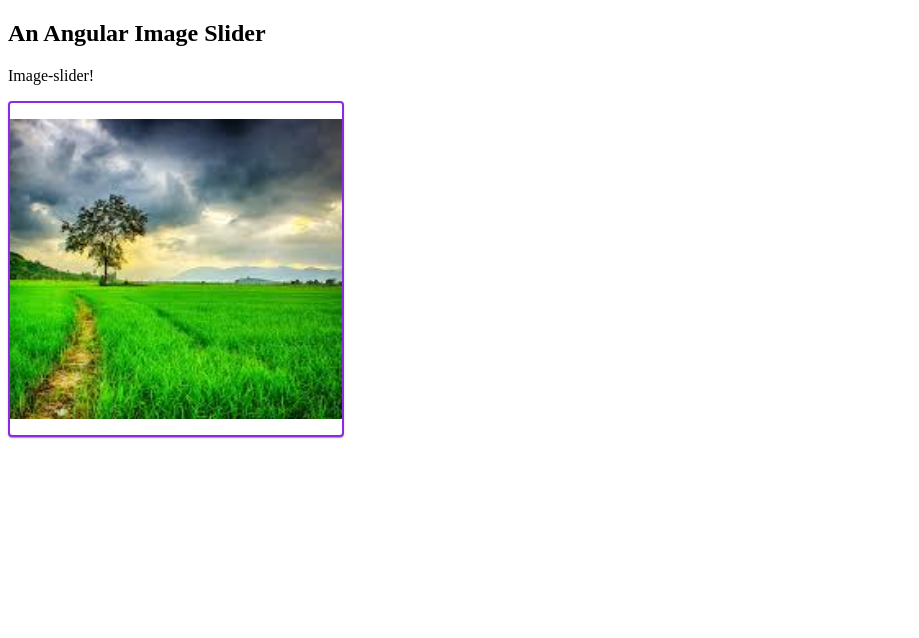
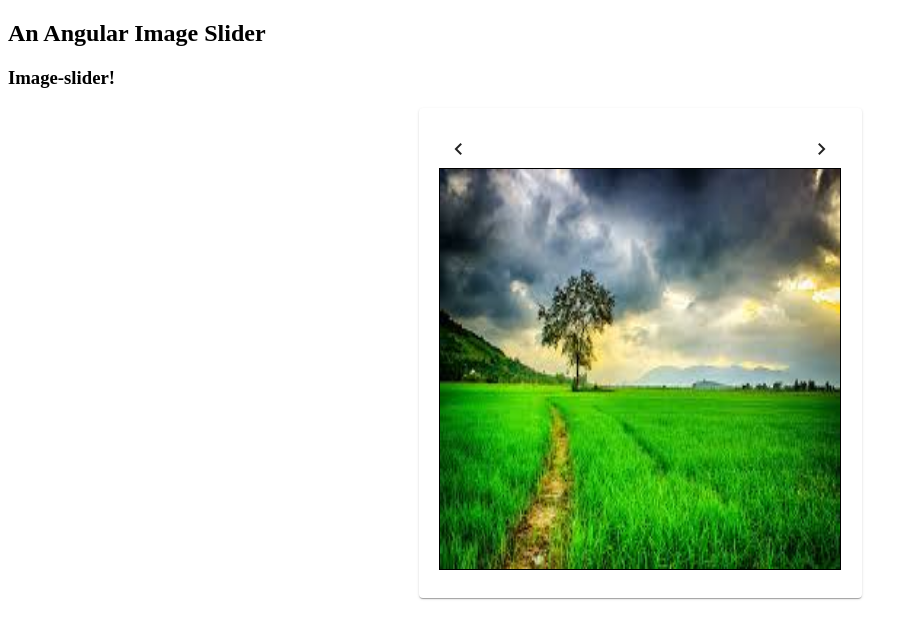
Before and after one commit to prashantpimpale93/image-slider, an Angular app: page / in a window 1280 px wide. Shown: the top 638 px of the page, without its empty margins (0-919 px from the left). Built offline with nearby package versions, Linux system fonts and the light colour scheme.

Commit message:
Updated Image slider UI

```diff
--- a/src/app/app.module.ts
+++ b/src/app/app.module.ts
@@ -7,6 +7,7 @@ import { ImageSliderComponent } from './image-slider/image-slider.component';
 
 import {MatCardModule} from '@angular/material/card';
 import { BrowserAnimationsModule } from '@angular/platform-browser/animations';
+import {MatButtonModule} from '@angular/material/button';
 
 @NgModule({
   declarations: [
@@ -17,7 +18,8 @@ import { BrowserAnimationsModule } from '@angular/platform-browser/animations';
     BrowserModule,
     AppRoutingModule,
     BrowserAnimationsModule,
-    MatCardModule
+    MatCardModule,
+    MatButtonModule
   ],
   providers: [],
   bootstrap: [AppComponent]
--- a/src/app/image-slider/image-slider.component.css
+++ b/src/app/image-slider/image-slider.component.css
@@ -1,14 +1,33 @@
-.img-class {
-    flex: 1;
-    height: 100%;
+.mat-card {
+    width: 403px;
+    height: 450px;
+    padding: 20px;
 }
 
-.mat-card{
-width: 300px;
-height: 300px;
-border: 2px solid blueviolet;
-justify-content: center;
-display: flex;
-flex-direction: row;
-overflow: hidden;
+.imgdiv {
+    width: 400px;
+    height: 400px;
+    overflow: hidden;
+    border: 1px solid black;
 }
+
+.img-area {
+    width: 100%;
+    min-height: 100%;
+}
+
+.next {
+    float: right;
+}
+
+.prev {
+    float: left;
+}
+
+.mat-card-header {
+    display: unset !important;
+}
+
+#container {
+    text-align: -webkit-center;
+}
--- a/src/app/image-slider/image-slider.component.html
+++ b/src/app/image-slider/image-slider.component.html
@@ -1,14 +1,25 @@
-<p>
-  Image-slider!
-</p>
+<div>
+  <h3>Image-slider!</h3>
+</div>
 
-<mat-card class="mat-card">
-  <span (click)="prev()">
-    <i class="material-icons">
-        keyboard_arrow_left
-        </i>
+<div id="container">
+  <mat-card class="mat-card">
+    <mat-card-header>
+      <span (click)="prev()" class="prev">
+        <button mat-icon-button aria-label="Example icon-button with a heart icon">
+          <i class="material-icons">
+            keyboard_arrow_left
+          </i>
+        </button>
       </span>
-      {{i}}
-  <img [src]="slideImages[0]" class="img-class"/>
-  <span><i class="material-icons" (click)="next()">navigate_next</i></span>
-</mat-card>
+      <span (click)="next()" class="next">
+        <button mat-icon-button aria-label="Example icon-button with a heart icon">
+          <i class="material-icons">navigate_next</i>
+        </button>
+      </span>
+    </mat-card-header>
+    <div class="imgdiv">
+      <img class="img-area" [src]="slideImages[0]" />
+    </div>
+  </mat-card>
+</div>
```
